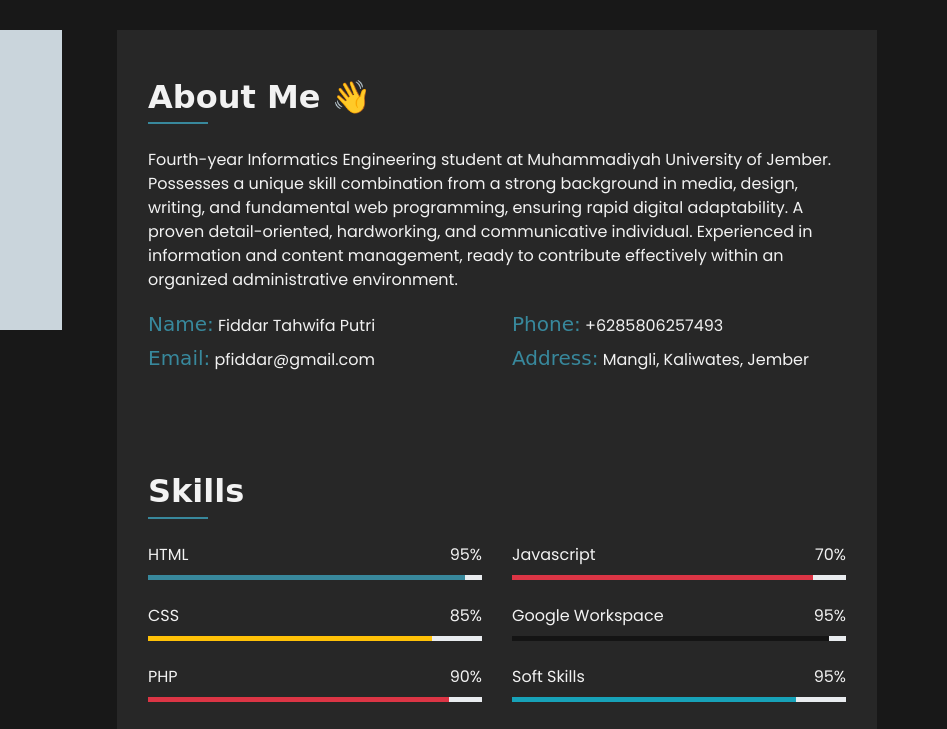
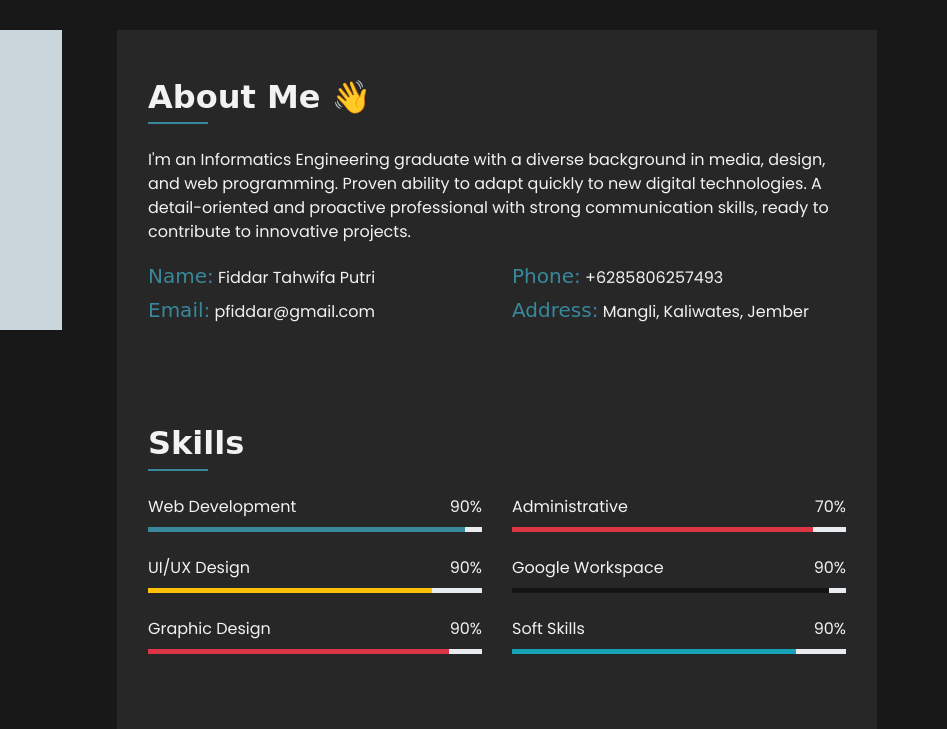
Before and after one commit to pfiddar/myresume, a plain HTML site: page index.html in a window 1280 px wide. Shown: the top 729 px of the page, 333-1280 px from the left. Drawn offline with nearby package versions, Linux system fonts and the light colour scheme; a web font is replaced by a local one.

Commit message:
[ADD] Change summary and skills

```diff
--- a/index.html
+++ b/index.html
@@ -73,12 +73,9 @@
                     </div>
                     <div class="col-12">
                         <p class="text-light">
-                            Fourth-year Informatics Engineering student at Muhammadiyah University of Jember. Possesses
-                            a unique skill combination from a strong background in media, design, writing, and
-                            fundamental web programming,
-                            ensuring rapid digital adaptability. A proven detail-oriented, hardworking, and
-                            communicative individual. Experienced in information and content management, ready to
-                            contribute effectively within an organized administrative environment.
+                            I'm an Informatics Engineering graduate with a diverse background in media, design, and web programming.
+                            Proven ability to adapt quickly to new digital technologies. A detail-oriented and proactive professional with
+                            strong communication skills, ready to contribute to innovative projects.
                         </p>
                         <div class="row">
                             <div class="col-sm-6 py-1 text-light">
@@ -109,8 +106,8 @@
                     <div class="col-sm-6">
                         <div class="skill mb-4">
                             <div class="d-flex justify-content-between">
-                                <p class="mb-2 text-light">HTML</p>
-                                <p class="mb-2 text-light">95%</p>
+                                <p class="mb-2 text-light">Web Development</p>
+                                <p class="mb-2 text-light">90%</p>
                             </div>
                             <div class="progress">
                                 <div class="progress-bar bg-primary" role="progressbar" aria-valuenow="95"
@@ -119,8 +116,8 @@
                         </div>
                         <div class="skill mb-4">
                             <div class="d-flex justify-content-between">
-                                <p class="mb-2 text-light">CSS</p>
-                                <p class="mb-2 text-light">85%</p>
+                                <p class="mb-2 text-light">UI/UX Design</p>
+                                <p class="mb-2 text-light">90%</p>
                             </div>
                             <div class="progress">
                                 <div class="progress-bar bg-warning" role="progressbar" aria-valuenow="85"
@@ -129,7 +126,7 @@
                         </div>
                         <div class="skill mb-4">
                             <div class="d-flex justify-content-between">
-                                <p class="mb-2 text-light">PHP</p>
+                                <p class="mb-2 text-light">Graphic Design</p>
                                 <p class="mb-2 text-light">90%</p>
                             </div>
                             <div class="progress">
@@ -141,7 +138,7 @@
                     <div class="col-sm-6">
                         <div class="skill mb-4">
                             <div class="d-flex justify-content-between">
-                                <p class="mb-2 text-light">Javascript</p>
+                                <p class="mb-2 text-light">Administrative</p>
                                 <p class="mb-2 text-light">70%</p>
                             </div>
                             <div class="progress">
@@ -152,7 +149,7 @@
                         <div class="skill mb-4">
                             <div class="d-flex justify-content-between">
                                 <p class="mb-2 text-light">Google Workspace</p>
-                                <p class="mb-2 text-light">95%</p>
+                                <p class="mb-2 text-light">90%</p>
                             </div>
                             <div class="progress">
                                 <div class="progress-bar bg-dark" role="progressbar" aria-valuenow="95"
@@ -162,7 +159,7 @@
                         <div class="skill mb-4">
                             <div class="d-flex justify-content-between">
                                 <p class="mb-2 text-light">Soft Skills</p>
-                                <p class="mb-2 text-light">95%</p>
+                                <p class="mb-2 text-light">90%</p>
                             </div>
                             <div class="progress">
                                 <div class="progress-bar bg-info" role="progressbar" aria-valuenow="85"
```
